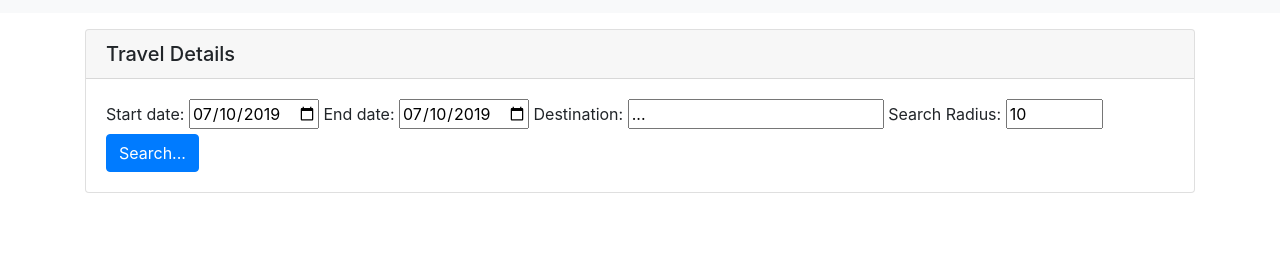
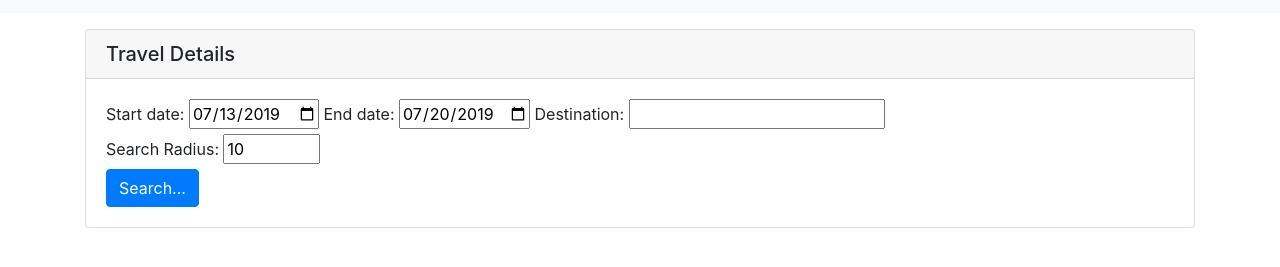
Before and after one commit to zack09holland/where2, a plain HTML site: page index.html in a window 1280 px wide. Shown: the part 51-318 px from the top of the page. Drawn offline with nearby package versions, Linux system fonts and the light colour scheme; some packages are replaced by stand-ins of ours.

Commit message:
Adding the google places API via Location:

```diff
--- a/assets/javascript/app.js
+++ b/assets/javascript/app.js
@@ -5,7 +5,35 @@ var where2Application = {
         start : "",
         end : "",
         destination : "",
-        radius : 0
+        city : "",
+        state : "",
+        country : "",
+        radius : 0,
+        lat : 0,
+        lng : 0
+    },
+    setDateValues: function(){
+        var startDate = new Date();
+        var dd = startDate.getDate();
+        var mm = startDate.getMonth()+1;
+        var yyyy = startDate.getFullYear();
+        var numberOfDaysToAdd = 7;
+        var numberOfYearsToAdd = 1;
+        if(dd<10){ dd='0'+dd; }
+        if(mm<10){ mm='0'+mm; }
+        $("#start").attr("value",yyyy+ "-" + mm +"-" +dd)
+        $("#start").attr("min",yyyy+ "-" + mm +"-" +dd)
+        $("#start").attr("max",(yyyy + 1) + "-" + mm +"-" +dd)
+        $("#end").attr("min",yyyy+ "-" + mm +"-" +dd)
+        var endDate = new Date();
+        endDate.setDate(endDate.getDate() + numberOfDaysToAdd);
+        var dd = endDate.getDate();
+        var mm = endDate.getMonth()+1;
+        var yyyy = endDate.getFullYear();
+        if(dd<10){ dd='0'+dd; }
+        if(mm<10){ mm='0'+mm; }
+        $("#end").attr("value",yyyy+ "-" + mm +"-" +dd)
+        $("#end").attr("max",(yyyy + 1) + "-" + mm +"-" +dd)
     },
     zomatoApi : {
         searchParams : {
@@ -13,7 +41,8 @@ var where2Application = {
             count: 10
         },
         queryZomato : function () {
-            queryUrl = this.searchParams.url + "q=" + that.where2Application.searchParams.destination + "&count=" + this.searchParams.count
+            queryUrl = this.searchParams.url + "q=" + that.where2Application.searchParams.destination + "&lat=" + that.where2Application.searchParams.lat + "&lng=" + that.where2Application.searchParams.lng + "&count=" + this.searchParams.count
+            queryUrl = encodeURI(queryUrl)
             $.ajax({
                 headers: {
                     'user-key':'03136f6b258dbdebd5478a174180a71f'
@@ -22,18 +51,35 @@ var where2Application = {
                 method: "get"
             }).then(function(data){
                 console.log(data)
+                console.log(queryUrl)
             });
         }
     }
 };
 $('#submit').on("click", function(){
-    that.where2Application.searchParams = {
-        start :  $('#start').val().trim(),
-        end: $('#end').val().trim(),
-        destination: $('#destination').val().trim(),
-        radius: $('#radius').val().trim()
-    }
+    that.where2Application.searchParams.start = $('#start').val().trim(),
+    that.where2Application.searchParams.end = $('#end').val().trim(),
+    that.where2Application.searchParams.destination = $('#locationAutocomplete').val().trim(),
+    that.where2Application.searchParams.radius = $('#radius').val().trim()
+    console.log(that.where2Application.searchParams)
     that.where2Application.zomatoApi.queryZomato()
+})
 
 
+var input = document.getElementById('locationAutocomplete');
+var autocomplete = new google.maps.places.Autocomplete(input,{types: ['(cities)']});
+google.maps.event.addListener(autocomplete, 'place_changed', function(){
+   var place = autocomplete.getPlace();
+   console.log(place);
+   that.where2Application.searchParams.destination = place["formatted_address"]
+   console.log(place["formatted_address"]);
+   that.where2Application.searchParams.lat = Number.parseFloat(place.geometry.location.lat()).toFixed(4)
+   that.where2Application.searchParams.lng = Number.parseFloat(place.geometry.location.lng()).toFixed(4)
+   console.log(that.where2Application.searchParams)
+   console.log("Location: " + that.where2Application.searchParams.destination + "\n Lat: " + that.where2Application.searchParams.lat + "\n Lng: " + that.where2Application.searchParams.lng)
 })
+
+
+$(function(){
+    that.where2Application.setDateValues();
+});
--- a/index.html
+++ b/index.html
@@ -31,18 +31,14 @@
                     <h5 class="card-header">Travel Details</h5>
                     <div class="card-body">
                         <div>
-                            <label for="start">Start date:</label>
+                            <label for="trip-start">Start date:</label>
                             <!-- Javascript determine today's date and replace Value -->
-                            <input type="date" id="start" name="trip-start"
-                                    value="2019-07-10"
-                                    min="2019-07-10" max="2020-12-31">
-                            <label for="start">End date:</label>
-                            <input type="date" id="end" name="trip-start"
-                                    value="2019-07-10"
-                                    min="2019-07-10" max="2020-12-12">
-                            <label for="location">Destination:</label>
-                            <input type="text" id="destination" name="trip-destination"
-                                    value="...">
+                            <input type="date" id="start" name="trip-start">
+                            <label for="trip-end">End date:</label>
+                            <input type="date" id="end" name="trip-end">
+                            <label for="trip-destination">Destination:</label>
+                            <input type="text" id="locationAutocomplete" name=trip-destination/>
+                            </div>
                             <label for="radius">Search Radius:</label>
                             <input type="number" id="radius" name="trip-radius" min="10" max="100" step="10" value="10">
                             <br>
@@ -62,6 +58,7 @@
     <!-- Loading Firebase SDK from CDN -->
     <script src="https://www.gstatic.com/firebasejs/6.2.4/firebase-app.js"></script>
     <script src="https://www.gstatic.com/firebasejs/6.2.4/firebase-database.js"></script>
+    <script type="text/javascript" src="https://maps.googleapis.com/maps/api/js?key=AIzaSyDTarR3wm5wZ3_zRYPszFvNUnNnoT0lUYs&libraries=places"></script>
     <script src="assets/javascript/app.js"></script>
 </body>
 </html>
```
